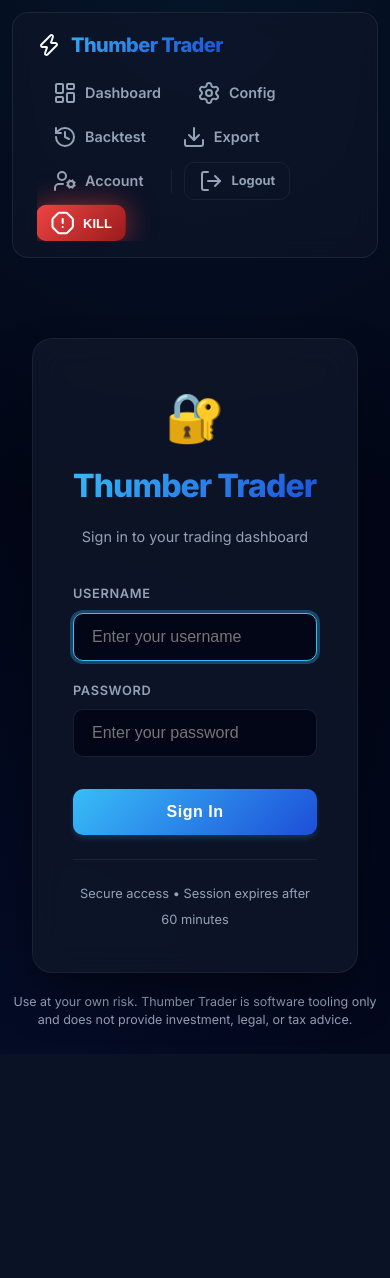
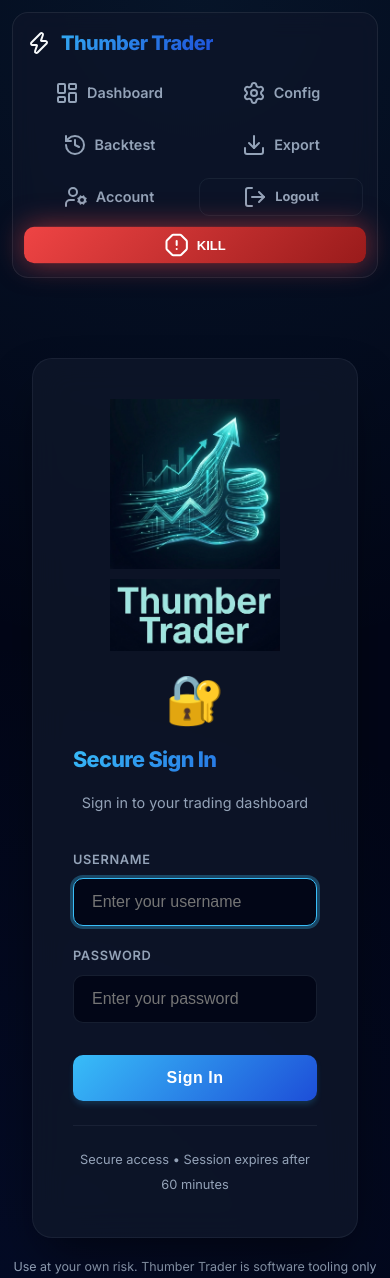
Before and after one commit to hikingthunder/thumber-trader, a Python web app: template app/web/templates/login.html in a window 390 px wide. Shown: the top 1278 px of the page. Before the commit the page ends 1037 px from the top, so only its background shows below. Run offline with Jinja, Linux system fonts and the light colour scheme; the template is opened without the code that fills it, so the values that code supplies are empty; some libraries are stand-ins or nearby versions.

Commit message:
Fix config save flow, mobile dashboard layout, depth feed, and branding assets

```diff
--- a/app/main.py
+++ b/app/main.py
@@ -111,6 +111,9 @@ app.include_router(webhook_router)
 
 # --- Static Files ---
 static_dir = os.path.join(os.path.dirname(__file__), "static")
+branding_dir = os.path.join(os.path.dirname(os.path.dirname(__file__)), "static", "branding")
+if os.path.isdir(branding_dir):
+    app.mount("/static/branding", StaticFiles(directory=branding_dir), name="branding")
 if os.path.isdir(static_dir):
     app.mount("/static", StaticFiles(directory=static_dir), name="static")
 
--- a/app/utils/helpers.py
+++ b/app/utils/helpers.py
@@ -194,3 +194,5 @@ def update_env_file(updates: dict):
     except Exception as exc:
         # Best effort for permissions
         logging.debug(f"Unable to enforce 0600 permissions on .env: {exc}")
+
+    return True
--- a/app/web/templates/base.html
+++ b/app/web/templates/base.html
@@ -7,8 +7,11 @@
     <meta name="theme-color" content="#020617">
     <meta name="description" content="Thumber Trader - Institutional-Grade Crypto Trading Suite">
     <link rel="manifest" href="/static/manifest.json">
-    <link rel="icon" type="image/png" href="/static/branding/favicon.png">
-    <link rel="apple-touch-icon" href="/static/branding/logo-mark.png">
+    <link rel="icon" type="image/x-icon" sizes="16x16" href="/static/branding/favicon16.ico">
+    <link rel="icon" type="image/x-icon" sizes="32x32" href="/static/branding/favicon32.ico">
+    <link rel="icon" type="image/png" sizes="192x192" href="/static/branding/favicon192.png">
+    <link rel="apple-touch-icon" sizes="180x180" href="/static/branding/favicon180.png">
+
     <title>Thumber Trader</title>
     <!-- HTMX -->
     <script src="https://unpkg.com/htmx.org@1.9.10"></script>
@@ -340,8 +343,13 @@
         /* Responsive */
         @media (max-width: 768px) {
             body { padding: 12px; }
-            header { flex-direction: column; align-items: flex-start; }
-            nav { width: 100%; overflow-x: auto; }
+            header { flex-direction: column; align-items: stretch; padding: 14px; }
+            .header-left { justify-content: space-between; width: 100%; }
+            nav { width: 100%; overflow-x: visible; gap: 8px; }
+            nav a { flex: 1 1 calc(50% - 8px); justify-content: center; padding: 10px 12px; }
+            nav .nav-divider { display: none; }
+            .user-badge { width: 100%; justify-content: center; }
+            .btn.btn-sm { flex: 1 1 calc(50% - 8px); }
             .dashboard-grid { grid-template-columns: 1fr; }
             .card { grid-column: span 1 !important; }
             h1 { font-size: 1.25rem; }
--- a/app/web/templates/login.html
+++ b/app/web/templates/login.html
@@ -20,6 +20,19 @@
     .auth-header {
         text-align: center;
         margin-bottom: 36px;
+    }
+
+    .auth-branding {
+        display: flex;
+        flex-direction: column;
+        align-items: center;
+        gap: 10px;
+        margin-bottom: 10px;
+    }
+
+    .auth-branding img {
+        max-width: min(220px, 70%);
+        height: auto;
     }
 
     .auth-header h1 {
@@ -149,8 +162,12 @@
 <div class="auth-container">
     <div class="auth-card">
         <div class="auth-header">
+            <div class="auth-branding">
+                <img src="/static/branding/logo.png" alt="Thumber Trader logo">
+                <img src="/static/branding/title.png" alt="Thumber Trader" aria-hidden="true">
+            </div>
             <div class="lock-icon">🔐</div>
-            <h1>Thumber Trader</h1>
+            <h1 style="font-size:1.35rem;">Secure Sign In</h1>
             {% if show_register %}
             <p>Create your admin account to get started</p>
             {% elif show_totp %}
```
Also changed, not shown: app/core/manager.py (+8 -6 lines), app/web/templates/index.html (+58 -7 lines), README.md, app/static/manifest.json.
